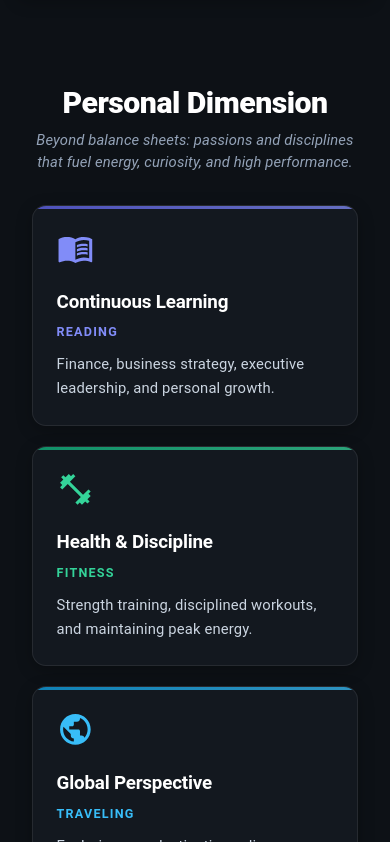
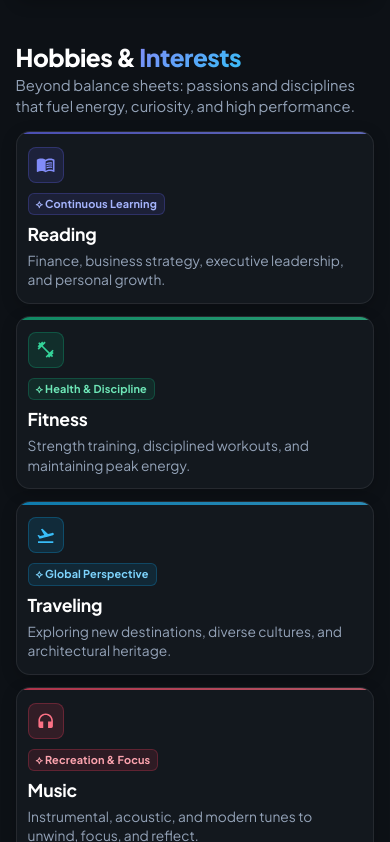
Before and after one commit to Ashishpandla07/Portfolio, a React (Create React App) app: page / in a window 390 px wide. Shown: the part 5042-5884 px from the top of the page. Built offline with nearby package versions, Linux system fonts and the light colour scheme.

Commit message:
Revert "feat(hobbies): implement custom PersonalDimension component with responsive grid and dark/light themes"
This reverts commit 85759d8bc3c71bf62284b576d1a93cb11bf84255.

```diff
--- a/src/assets/styles/Hobbies.scss
+++ b/src/assets/styles/Hobbies.scss
@@ -1,35 +1,92 @@
 .hobbies-container {
   min-height: 100vh;
-  padding: 40px 4% 30px;
+  padding: 20px 4% 14px;
   display: flex;
   flex-direction: column;
   justify-content: center;
+  text-align: left;
   box-sizing: border-box;
   width: 100%;
   max-width: 1200px;
   margin: 0 auto;
 
-  .personal-dimension-header {
-    .dimension-title {
-      font-size: 2.2rem;
-      font-weight: 800;
-      color: #ffffff;
-      letter-spacing: -0.5px;
+  /* Executive Section Header - Left-aligned to match all other sections */
+  .section-header {
+    text-align: left;
+    margin-bottom: 14px;
+
+    .hobbies-eyebrow {
+      display: inline-flex;
+      align-items: center;
+      gap: 6px;
+      padding: 4px 12px;
+      border-radius: 20px;
+      background: rgba(99, 102, 241, 0.1);
+      border: 1px solid rgba(99, 102, 241, 0.25);
+      color: #a5b4fc;
+      font-size: 0.72rem;
+      font-weight: 700;
+      letter-spacing: 1.2px;
       margin-bottom: 8px;
-    }
 
-    .dimension-subtitle {
-      color: #94a3b8;
-      font-size: 0.95rem;
-      line-height: 1.5;
+      .pulse-dot {
+        width: 6px;
+        height: 6px;
+        border-radius: 50%;
+        background-color: #38bdf8;
+        box-shadow: 0 0 6px rgba(56, 189, 248, 0.8);
       }
     }
 
-  .personal-dimension-card {
-    background: rgba(22, 27, 34, 0.85);
+    .hobbies-title {
+      font-size: 1.45rem;
+      font-weight: 800;
+      margin: 0 0 4px 0;
+      letter-spacing: -0.5px;
+      line-height: 1.15;
+      color: #ffffff;
+
+      .highlight-gradient {
+        background: linear-gradient(135deg, #818cf8 0%, #38bdf8 100%);
+        -webkit-background-clip: text;
+        -webkit-text-fill-color: transparent;
+      }
+    }
+
+    .subtitle {
+      color: #94a3b8;
+      font-size: 0.88rem;
+      max-width: 680px;
+      margin: 0;
+      line-height: 1.4;
+    }
+  }
+
+  /* 5-Column Single-Row Desktop Grid */
+  .hobbies-grid {
+    display: grid;
+    grid-template-columns: repeat(5, 1fr);
+    gap: 10px;
+    align-items: stretch;
+    width: 100%;
+    box-sizing: border-box;
+
+    .hobby-card {
+      background: rgba(22, 27, 34, 0.75);
       border: 1px solid rgba(255, 255, 255, 0.08);
+      border-radius: 14px;
+      padding: 15px 11px 13px;
+      display: flex;
+      flex-direction: column;
+      justify-content: space-between;
+      box-shadow: 0 4px 16px rgba(0, 0, 0, 0.2);
       backdrop-filter: blur(10px);
-    box-shadow: 0 4px 16px rgba(0, 0, 0, 0.25);
+      transition: all 0.28s cubic-bezier(0.4, 0, 0.2, 1);
+      position: relative;
+      overflow: hidden;
+      box-sizing: border-box;
+      height: 100%;
+      text-align: left;
 
       /* Top accent strip */
       &::before {
@@ -38,130 +95,201 @@
         top: 0;
         left: 0;
         right: 0;
-      height: 3px;
-      opacity: 0.75;
+        height: 2.5px;
+        opacity: 0.7;
         transition: opacity 0.25s ease;
       }
 
-    &:hover::before {
+      &:hover {
+        transform: translateY(-4px);
+        box-shadow: 0 12px 28px -4px rgba(0, 0, 0, 0.45);
+
+        &::before {
           opacity: 1;
         }
 
-    .card-category {
+        .icon-wrapper {
+          transform: scale(1.08);
+        }
+      }
+
+      .card-header-row {
+        display: flex;
+        align-items: center;
+        margin-bottom: 10px;
+
+        .icon-wrapper {
+          width: 36px;
+          height: 36px;
+          border-radius: 8px;
+          display: flex;
+          align-items: center;
+          justify-content: center;
+          transition: transform 0.25s ease;
+
+          .hobby-icon {
+            font-size: 1.15rem;
+          }
+        }
+      }
+
+      .card-body {
+        display: flex;
+        flex-direction: column;
+        flex-grow: 1;
+        text-align: left;
+
+        .hobby-badge {
+          display: inline-block;
+          width: fit-content;
+          max-width: 100%;
+          font-size: 0.65rem;
+          font-weight: 700;
+          text-transform: none; /* Preserves Title Case so text fits without clipping */
+          letter-spacing: 0.15px;
+          padding: 3px 7px;
+          border-radius: 6px;
+          margin-bottom: 8px;
+          white-space: nowrap;
+          text-align: left;
+          line-height: 1.3;
+        }
+
+        .hobby-title {
+          font-size: 1.05rem;
+          font-weight: 700;
           color: #ffffff;
-      font-size: 1.12rem;
-      font-weight: 700;
+          margin: 0 0 6px 0;
           letter-spacing: -0.2px;
         }
 
-    .card-topic {
-      color: #818cf8;
-      font-weight: 700;
+        .hobby-description {
+          font-size: 0.82rem;
+          color: #94a3b8;
+          line-height: 1.42;
+          margin: 0;
+        }
       }
 
-    .card-description {
-      color: #cbd5e1;
-      font-size: 0.88rem;
-    }
-
+      /* Tailored Color Themes per Hobby */
       &.accent-indigo {
         &::before { background: linear-gradient(90deg, #6366f1, #818cf8); }
-      .card-topic { color: #818cf8; }
-      &:hover { border-color: rgba(99, 102, 241, 0.5); }
+        .icon-wrapper { background: rgba(99, 102, 241, 0.14); border: 1px solid rgba(99, 102, 241, 0.28); color: #818cf8; }
+        .hobby-badge { background: rgba(99, 102, 241, 0.12); color: #a5b4fc; border: 1px solid rgba(99, 102, 241, 0.25); }
+        &:hover { border-color: rgba(99, 102, 241, 0.5); box-shadow: 0 12px 28px -4px rgba(99, 102, 241, 0.25); }
       }
 
       &.accent-emerald {
         &::before { background: linear-gradient(90deg, #10b981, #34d399); }
-      .card-topic { color: #34d399; }
-      &:hover { border-color: rgba(16, 185, 129, 0.5); }
+        .icon-wrapper { background: rgba(16, 185, 129, 0.14); border: 1px solid rgba(16, 185, 129, 0.28); color: #34d399; }
+        .hobby-badge { background: rgba(16, 185, 129, 0.12); color: #6ee7b7; border: 1px solid rgba(16, 185, 129, 0.25); }
+        &:hover { border-color: rgba(16, 185, 129, 0.5); box-shadow: 0 12px 28px -4px rgba(16, 185, 129, 0.25); }
       }
 
       &.accent-cyan {
         &::before { background: linear-gradient(90deg, #0ea5e9, #38bdf8); }
-      .card-topic { color: #38bdf8; }
-      &:hover { border-color: rgba(14, 165, 233, 0.5); }
+        .icon-wrapper { background: rgba(14, 165, 233, 0.14); border: 1px solid rgba(14, 165, 233, 0.28); color: #38bdf8; }
+        .hobby-badge { background: rgba(14, 165, 233, 0.12); color: #7dd3fc; border: 1px solid rgba(14, 165, 233, 0.25); }
+        &:hover { border-color: rgba(14, 165, 233, 0.5); box-shadow: 0 12px 28px -4px rgba(14, 165, 233, 0.25); }
       }
 
       &.accent-rose {
         &::before { background: linear-gradient(90deg, #f43f5e, #fb7185); }
-      .card-topic { color: #fb7185; }
-      &:hover { border-color: rgba(244, 63, 94, 0.5); }
+        .icon-wrapper { background: rgba(244, 63, 94, 0.14); border: 1px solid rgba(244, 63, 94, 0.28); color: #fb7185; }
+        .hobby-badge { background: rgba(244, 63, 94, 0.12); color: #fda4af; border: 1px solid rgba(244, 63, 94, 0.25); }
+        &:hover { border-color: rgba(244, 63, 94, 0.5); box-shadow: 0 12px 28px -4px rgba(244, 63, 94, 0.25); }
       }
 
       &.accent-violet {
         &::before { background: linear-gradient(90deg, #a855f7, #c084fc); }
-      .card-topic { color: #c084fc; }
-      &:hover { border-color: rgba(168, 85, 247, 0.5); }
-    }
-  }
-}
-
-/* Light Mode Overrides */
-.light-mode {
-  .hobbies-container {
-    .personal-dimension-header {
-      .dimension-title {
-        color: #0f172a;
-      }
-
-      .dimension-subtitle {
-        color: #475569;
-      }
-    }
-
-    .personal-dimension-card {
-      background: #ffffff;
-      border: 1px solid rgba(0, 0, 0, 0.08);
-      box-shadow: 0 4px 14px rgba(0, 0, 0, 0.05);
-
-      .card-category {
-        color: #0f172a;
-      }
-
-      .card-description {
-        color: #475569;
-      }
-
-      &.accent-indigo {
-        .card-topic { color: #4f46e5; }
-        &:hover { border-color: rgba(99, 102, 241, 0.4); box-shadow: 0 10px 24px rgba(99, 102, 241, 0.12); }
-      }
-
-      &.accent-emerald {
-        .card-topic { color: #059669; }
-        &:hover { border-color: rgba(16, 185, 129, 0.4); box-shadow: 0 10px 24px rgba(16, 185, 129, 0.12); }
-      }
-
-      &.accent-cyan {
-        .card-topic { color: #0284c7; }
-        &:hover { border-color: rgba(14, 165, 233, 0.4); box-shadow: 0 10px 24px rgba(14, 165, 233, 0.12); }
-      }
-
-      &.accent-rose {
-        .card-topic { color: #e11d48; }
-        &:hover { border-color: rgba(244, 63, 94, 0.4); box-shadow: 0 10px 24px rgba(244, 63, 94, 0.12); }
-      }
-
-      &.accent-violet {
-        .card-topic { color: #7c3aed; }
-        &:hover { border-color: rgba(168, 85, 247, 0.4); box-shadow: 0 10px 24px rgba(168, 85, 247, 0.12); }
+        .icon-wrapper { background: rgba(168, 85, 247, 0.14); border: 1px solid rgba(168, 85, 247, 0.28); color: #c084fc; }
+        .hobby-badge { background: rgba(168, 85, 247, 0.12); color: #d8b4fe; border: 1px solid rgba(168, 85, 247, 0.25); }
+        &:hover { border-color: rgba(168, 85, 247, 0.5); box-shadow: 0 12px 28px -4px rgba(168, 85, 247, 0.25); }
       }
     }
   }
 }
 
+/* Light mode overrides */
+.light-mode {
+  .hobbies-container {
+    .section-header {
+      .hobbies-eyebrow {
+         background: rgba(59, 130, 246, 0.1);
+         border-color: rgba(59, 130, 246, 0.25);
+         color: #2563eb;
+      }
+
+      .hobbies-title {
+        color: #0f172a;
+
+        .highlight-gradient {
+          background: linear-gradient(135deg, #4f46e5 0%, #0284c7 100%);
+          -webkit-background-clip: text;
+          -webkit-text-fill-color: transparent;
+        }
+      }
+
+      .subtitle {
+        color: #475569;
+      }
+    }
+
+    .hobbies-grid .hobby-card {
+      background: #ffffff;
+      border: 1px solid rgba(0, 0, 0, 0.08);
+      box-shadow: 0 2px 10px rgba(0, 0, 0, 0.04);
+
+      .card-body {
+        .hobby-title {
+          color: #0f172a;
+        }
+
+        .hobby-description {
+          color: #475569;
+        }
+      }
+
+      &.accent-indigo:hover { box-shadow: 0 8px 24px -4px rgba(99, 102, 241, 0.16); }
+      &.accent-emerald:hover { box-shadow: 0 8px 24px -4px rgba(16, 185, 129, 0.16); }
+      &.accent-cyan:hover { box-shadow: 0 8px 24px -4px rgba(14, 165, 233, 0.16); }
+      &.accent-rose:hover { box-shadow: 0 8px 24px -4px rgba(244, 63, 94, 0.16); }
+      &.accent-violet:hover { box-shadow: 0 8px 24px -4px rgba(168, 85, 247, 0.16); }
+    }
+  }
+}
+
 /* Responsive adjustments */
+@media screen and (max-width: 1024px) {
+  .hobbies-container {
+    .hobbies-grid {
+      grid-template-columns: repeat(3, 1fr);
+      gap: 12px;
+    }
+  }
+}
+
 @media screen and (max-width: 768px) {
   .hobbies-container {
-    padding: 30px 4% 20px;
+    padding: 20px 4% 24px;
     min-height: auto;
+    text-align: left;
 
-    .personal-dimension-header {
-      .dimension-title {
-        font-size: 1.8rem;
+    .section-header {
+      text-align: left;
+
+      .hobbies-title {
+        font-size: 1.45rem;
       }
-      .dimension-subtitle {
-        font-size: 0.88rem;
+    }
+
+    .hobbies-grid {
+      grid-template-columns: 1fr;
+      gap: 12px;
+
+      .hobby-card {
+        width: 100%;
+        height: auto;
       }
     }
   }
--- a/src/components/Hobbies.tsx
+++ b/src/components/Hobbies.tsx
@@ -1,103 +1,99 @@
-import React from 'react';
-import { Box, Card, CardContent, Typography, Container, Grid } from '@mui/material';
+import React from "react";
 import MenuBookIcon from '@mui/icons-material/MenuBook';
 import FitnessCenterIcon from '@mui/icons-material/FitnessCenter';
-import PublicIcon from '@mui/icons-material/Public';
+import FlightTakeoffIcon from '@mui/icons-material/FlightTakeoff';
 import HeadphonesIcon from '@mui/icons-material/Headphones';
-import ComputerIcon from '@mui/icons-material/Computer';
+import LaptopMacIcon from '@mui/icons-material/LaptopMac';
 import '../assets/styles/Hobbies.scss';
 
-const interests = [
+interface HobbyItem {
+  id: string;
+  icon: React.ReactNode;
+  emoji: string;
+  title: string;
+  description: string;
+  badge: string;
+  accent: string;
+}
+
+const HOBBIES_DATA: HobbyItem[] = [
   {
-    category: "Continuous Learning",
-    topic: "Reading",
+    id: "reading",
+    icon: <MenuBookIcon className="hobby-icon" />,
+    emoji: "📚",
+    title: "Reading",
     description: "Finance, business strategy, executive leadership, and personal growth.",
-    icon: <MenuBookIcon fontSize="large" sx={{ color: '#818cf8' }} />,
-    accent: 'indigo'
+    badge: "⟡ Continuous Learning",
+    accent: "indigo"
   },
   {
-    category: "Health & Discipline",
-    topic: "Fitness",
+    id: "fitness",
+    icon: <FitnessCenterIcon className="hobby-icon" />,
+    emoji: "🏋️",
+    title: "Fitness",
     description: "Strength training, disciplined workouts, and maintaining peak energy.",
-    icon: <FitnessCenterIcon fontSize="large" sx={{ color: '#34d399' }} />,
-    accent: 'emerald'
+    badge: "⟡ Health & Discipline",
+    accent: "emerald"
   },
   {
-    category: "Global Perspective",
-    topic: "Traveling",
+    id: "traveling",
+    icon: <FlightTakeoffIcon className="hobby-icon" />,
+    emoji: "✈️",
+    title: "Traveling",
     description: "Exploring new destinations, diverse cultures, and architectural heritage.",
-    icon: <PublicIcon fontSize="large" sx={{ color: '#38bdf8' }} />,
-    accent: 'cyan'
+    badge: "⟡ Global Perspective",
+    accent: "cyan"
   },
   {
-    category: "Recreation & Focus",
-    topic: "Music",
+    id: "music",
+    icon: <HeadphonesIcon className="hobby-icon" />,
+    emoji: "🎵",
+    title: "Music",
     description: "Instrumental, acoustic, and modern tunes to unwind, focus, and reflect.",
-    icon: <HeadphonesIcon fontSize="large" sx={{ color: '#fb7185' }} />,
-    accent: 'rose'
+    badge: "⟡ Recreation & Focus",
+    accent: "rose"
   },
   {
-    category: "Digital Explorer",
-    topic: "Technology",
+    id: "technology",
+    icon: <LaptopMacIcon className="hobby-icon" />,
+    emoji: "💻",
+    title: "Technology",
     description: "Fintech innovations, AI developments, and emerging analytics tools.",
-    icon: <ComputerIcon fontSize="large" sx={{ color: '#c084fc' }} />,
-    accent: 'violet'
+    badge: "⟡ Digital Explorer",
+    accent: "violet"
   }
 ];
 
-const Hobbies = () => {
+function Hobbies() {
   return (
     <div className="hobbies-container" id="hobbies">
-      <Container maxWidth="lg" sx={{ py: { xs: 4, md: 6 } }}>
-        <Box textAlign="center" mb={{ xs: 4, md: 6 }} className="personal-dimension-header">
-          <Typography variant="h3" component="h2" fontWeight="bold" gutterBottom className="dimension-title">
-            Personal Dimension
-          </Typography>
-          <Typography variant="subtitle1" color="text.secondary" fontStyle="italic" sx={{ maxWidth: 640, mx: 'auto' }} className="dimension-subtitle">
-            Beyond balance sheets: passions and disciplines that fuel energy, curiosity, and high performance.
-          </Typography>
-        </Box>
+      <div className="section-header">
+        <h1 className="hobbies-title">
+          Hobbies & <span className="highlight-gradient">Interests</span>
+        </h1>
+        <p className="subtitle">
+          Beyond balance sheets: passions and disciplines that fuel energy, curiosity, and high performance.
+        </p>
+      </div>
 
-        <Grid container spacing={{ xs: 2.5, md: 3 }} justifyContent="center">
-          {interests.map((item, index) => (
-            <Grid item xs={12} sm={6} md={4} key={index}>
-              <Card
-                className={`personal-dimension-card accent-${item.accent}`}
-                sx={{
-                  height: '100%',
-                  display: 'flex',
-                  flexDirection: 'column',
-                  transition: 'all 0.3s ease',
-                  borderRadius: '14px',
-                  position: 'relative',
-                  overflow: 'hidden',
-                  '&:hover': {
-                    transform: 'translateY(-6px)',
-                    boxShadow: '0 12px 28px -4px rgba(0, 0, 0, 0.45)',
-                  }
-                }}
-              >
-                <CardContent sx={{ flexGrow: 1, textAlign: 'left', p: 3 }}>
-                  <Box mb={2} className="card-icon-box">
-                    {item.icon}
-                  </Box>
-                  <Typography variant="h6" component="h3" fontWeight="600" gutterBottom className="card-category">
-                    {item.category}
-                  </Typography>
-                  <Typography variant="body2" gutterBottom sx={{ textTransform: 'uppercase', letterSpacing: 1.2, fontSize: '0.75rem', mb: 1.5, fontWeight: 700 }} className="card-topic">
-                    {item.topic}
-                  </Typography>
-                  <Typography variant="body2" className="card-description" sx={{ lineHeight: 1.6 }}>
-                    {item.description}
-                  </Typography>
-                </CardContent>
-              </Card>
-            </Grid>
-          ))}
-        </Grid>
-      </Container>
+      <div className="hobbies-grid">
+        {HOBBIES_DATA.map((item) => (
+          <div key={item.id} className={`hobby-card accent-${item.accent}`}>
+            <div className="card-header-row">
+              <div className="icon-wrapper">
+                {item.icon}
+              </div>
+            </div>
+            <div className="card-body">
+              <span className="hobby-badge">{item.badge}</span>
+              <h3 className="hobby-title">{item.title}</h3>
+              <p className="hobby-description">{item.description}</p>
+            </div>
+          </div>
+        ))}
+      </div>
     </div>
   );
-};
+}
 
 export default Hobbies;
```
Lines whose indentation alone changed are shown as unchanged.
